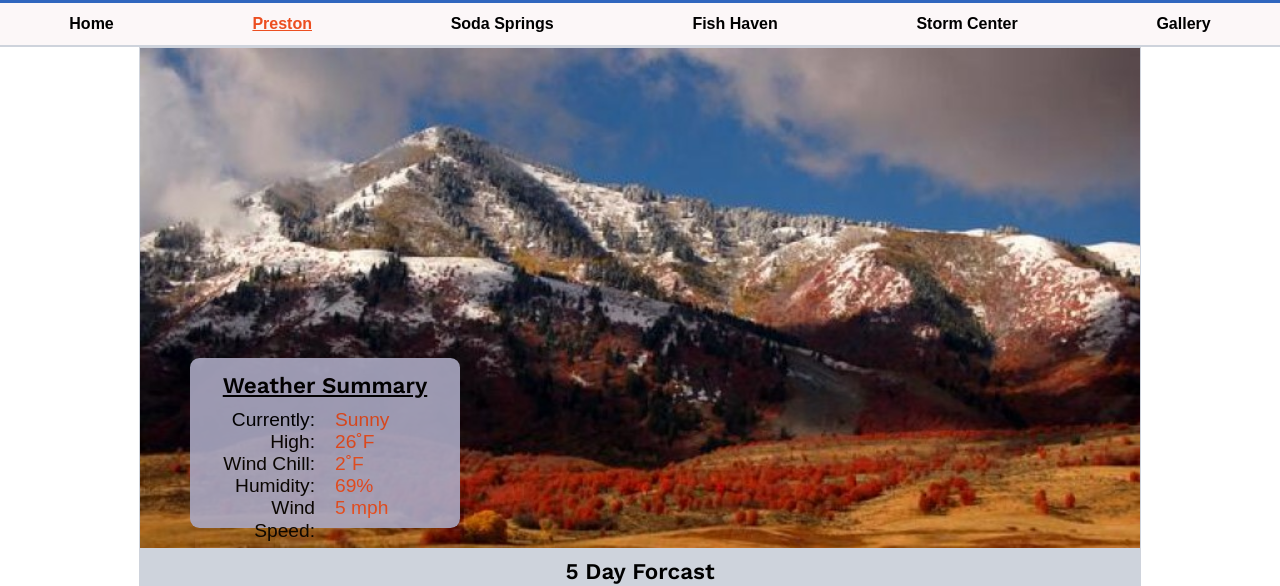
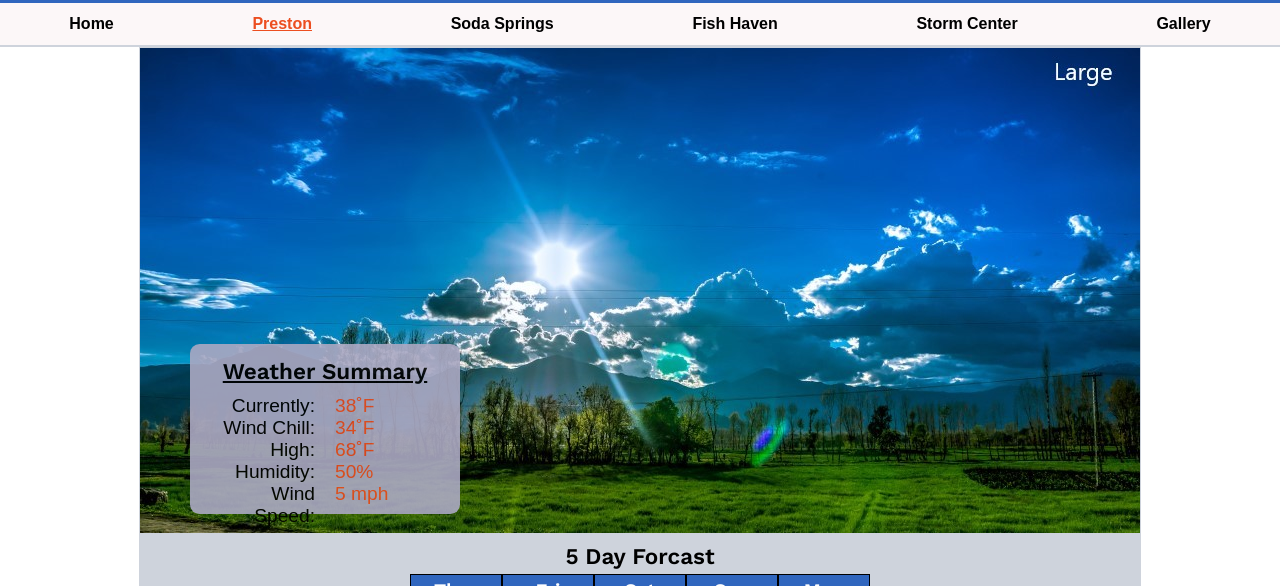
Before and after one commit to mr-beale/mr-beale.github.io, a plain HTML site: page weather/preston.html in a window 1280 px wide. Shown: the part 142-728 px from the top of the page. Drawn offline with nearby package versions, Linux system fonts and the light colour scheme; a web font is replaced by a local one.

Commit message:
Completed requirements for responisive images

```diff
--- /dev/null
+++ b/weather/js/windchill.js
@@ -0,0 +1,13 @@
+let temp = parseInt(document.querySelector("#temp").textContent);
+console.log(temp);
+let windspeed = parseInt(document.querySelector("#wind").textContent);
+
+if (temp < 51 && windspeed > 2.9) {
+    var speed = windspeed**0.16;
+    var windchill = 35.74 + 0.6215 * temp - 35.75 * speed + 0.4275 * temp * speed;
+    console.log(windchill);
+
+    document.querySelector("#chill").innerHTML = Math.round(windchill) + "&#730;F";
+} else {
+    document.querySelector("#chill").innerHTML = "N/A";
+}
--- a/weather/preston.html
+++ b/weather/preston.html
@@ -41,22 +41,26 @@
 
       <main>
         <section class="banner">
-          <img class="hero" alt="Preston Mountain View" src="images/preston.jpg"/>
+          <picture>
+            <source media="(min-width:600px) and (max-width: 999px)" srcset="images/wdd230_image_franklin_med.jpg">
+            <source media="(min-width: 1000px)" srcset="images/wdd230_image_franklin_Large.jpg">
+            <img src="images/wdd230_image_franklin_small.jpg" alt="Franklin, ID landscape" style="width:100%;">
+          </picture>
           <div class="summary">
             <h3>Weather Summary</h3>
               <ul class="labels">
                 <li>Currently:</li>
+                <li>Wind Chill:</li>
                 <li>High:</li>
-                <li>Wind Chill:</li>
                 <li>Humidity:</li>
                 <li>Wind Speed:</li>
               </ul>
               <ul class="values">
-                <li>Sunny</li>
-                <li>26&#730;F</li>
-                <li>2&#730;F</li>
-                <li>69%</li>
-                <li>5 mph</li>
+                <li><span id="temp">38</span>&#730;F</li>
+                <li><span id="chill"></span></li>
+                <li>68&#730;F</li>
+                <li>50%</li>
+                <li><span id="wind">5</span>&nbsp;mph</li>
               </ul>
           </div>
         </section>
@@ -95,8 +99,8 @@
           <img alt="Preston Rodeo" src="images/rodeo.jpg"/>
           <p>It is a long established fact that a reader will be distracted by the readable content of a page when looking at its layout. The point of using Lorem Ipsum is that it has a more-or-less normal distribution of letters, as opposed to using 'Content here, content here', making it look like readable English. Many desktop publishing packages and web page editors now use Lorem Ipsum as their default model text, and a search for 'lorem ipsum' will uncover many web sites still in their infancy. Various versions have evolved over the years, sometimes by accident, sometimes on purpose (injected humour and the like).</p>
         </article>
+      </main>
 
-      </main>
       <footer>
         <section class="info">
           <iframe src="https://www.google.com/maps/embed?pb=!1m10!1m8!1m3!1d47366.405097752955!2d-111.88119176367185!3d42.09889653929084!3m2!1i1024!2i768!4f13.1!5e0!3m2!1sen!2sus!4v1651601005386!5m2!1sen!2sus" title="map" width="300" height="210" allowfullscreen="" loading="lazy" referrerpolicy="no-referrer-when-downgrade"></iframe>
@@ -116,6 +120,7 @@
       </footer>
 
       <script src="js/scripts.js"></script>
+      <script src="js/windchill.js"></script>
   </body>
 
   </html>
```
Also changed, not shown: weather/images/wdd230_image_franklin_Large.jpg (added), weather/images/wdd230_image_franklin_med.jpg (added), weather/images/wdd230_image_franklin_small.jpg (added).
